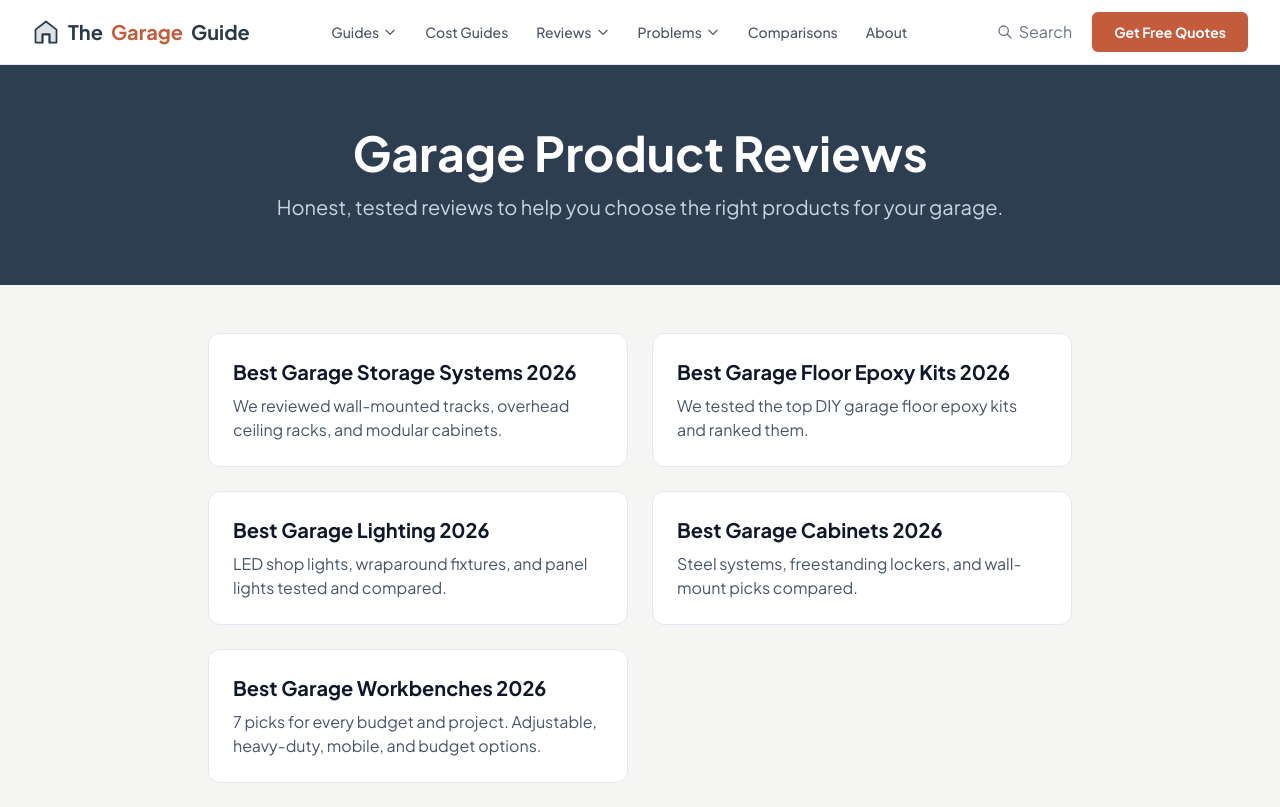
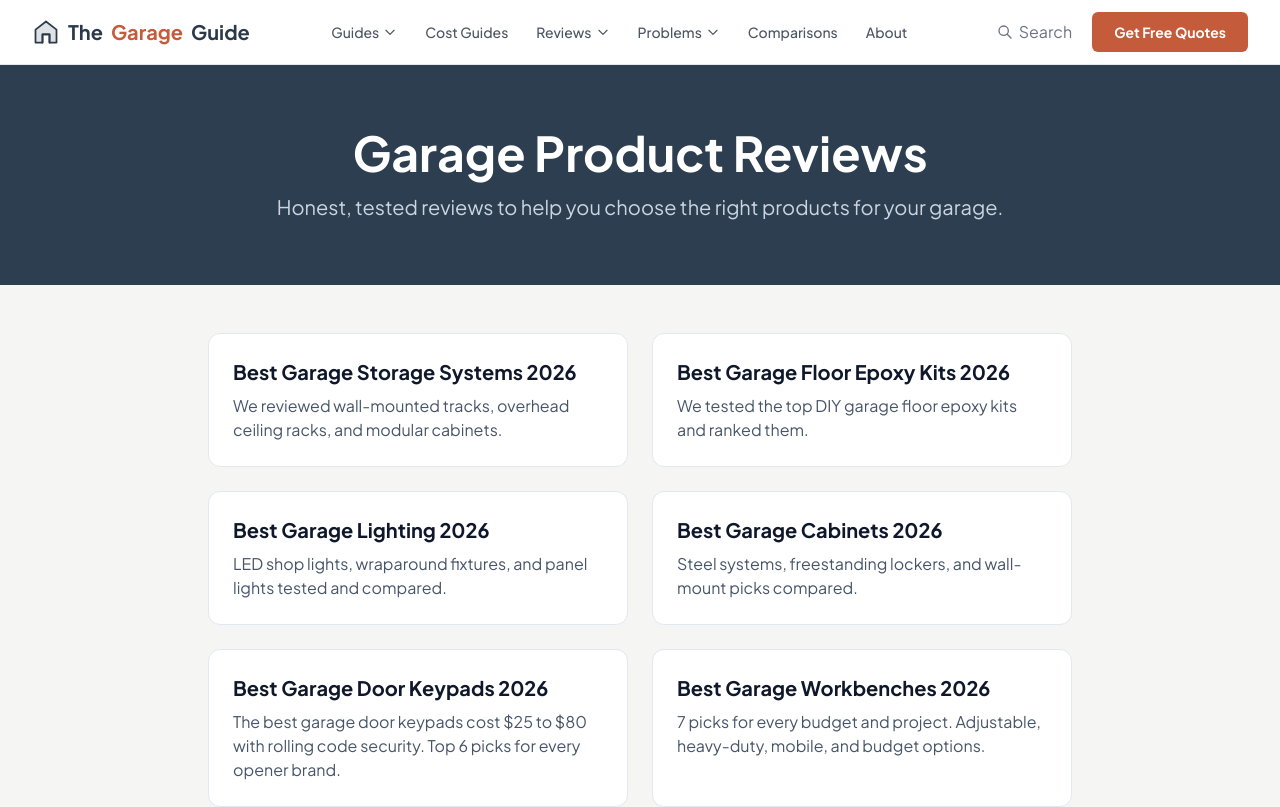
Before and after one commit to thebasementguide2026/thegarage.guide-, a Next.js app: page /reviews in a window 1280 px wide. Shown: the top 807 px of the page. Built offline with nearby package versions, Linux system fonts and the light colour scheme.

Commit message:
Add best-garage-door-keypads to reviews page

```diff
--- a/app/reviews/page.tsx
+++ b/app/reviews/page.tsx
@@ -10,6 +10,7 @@ const reviews = [
   { title: 'Best Garage Floor Epoxy Kits 2026', href: '/reviews/best-garage-floor-epoxy', description: 'We tested the top DIY garage floor epoxy kits and ranked them.' },
   { title: 'Best Garage Lighting 2026', href: '/reviews/best-garage-lighting', description: 'LED shop lights, wraparound fixtures, and panel lights tested and compared.' },
   { title: 'Best Garage Cabinets 2026', href: '/reviews/best-garage-cabinets', description: 'Steel systems, freestanding lockers, and wall-mount picks compared.' },
+    { title: 'Best Garage Door Keypads 2026', href: '/reviews/best-garage-door-keypads', description: 'The best garage door keypads cost $25 to $80 with rolling code security. Top 6 picks for every opener brand.' },
   { title: 'Best Garage Workbenches 2026', href: '/reviews/best-garage-workbenches', description: '7 picks for every budget and project. Adjustable, heavy-duty, mobile, and budget options.' },
 ]
 
```
